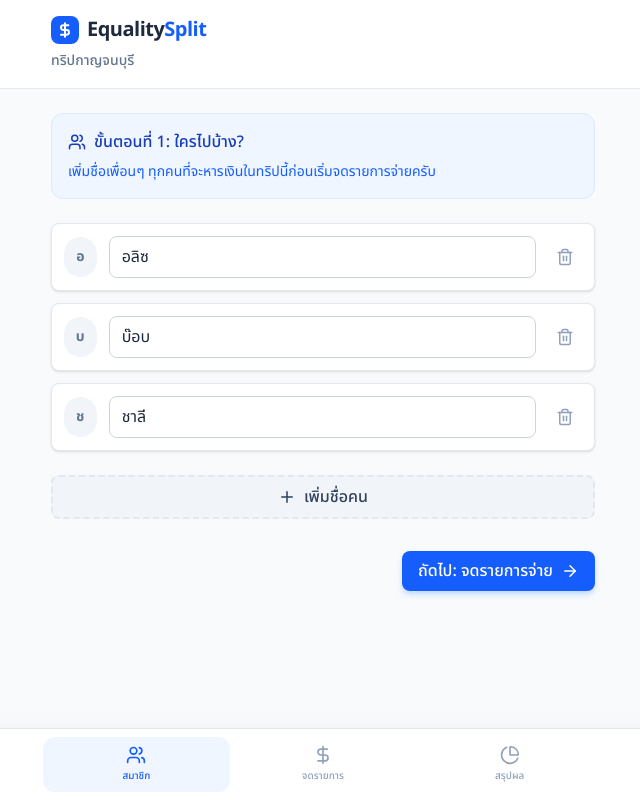
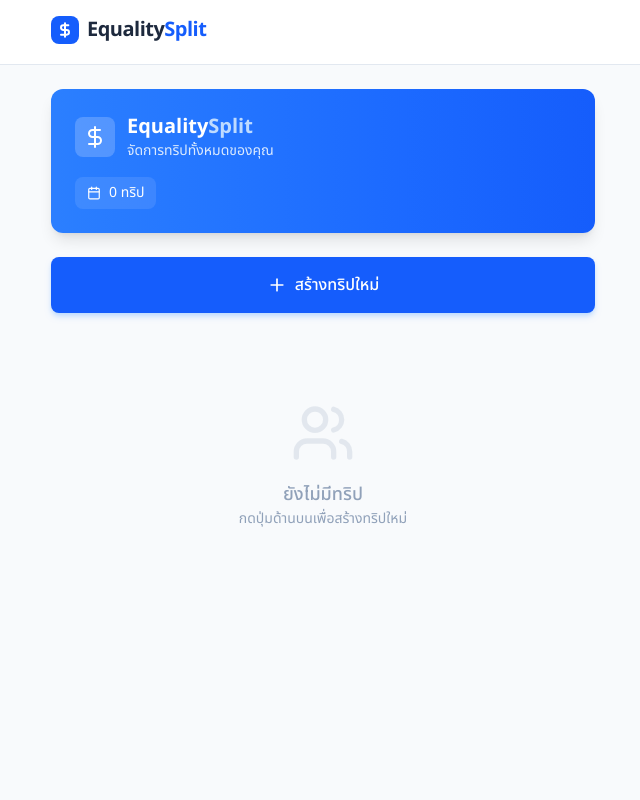
Before and after one commit to Teerut26/bill-splitter, a React (Vite) app: page / in a window 1280 px wide. Shown: the whole page, without its empty margins (317-957 px from the left). Built offline with nearby package versions, Linux system fonts and the light colour scheme.

Commit message:
feat: implement session management by refactoring the store to handle multiple events and introducing new session UI components.

```diff
--- a/src/App.tsx
+++ b/src/App.tsx
@@ -1,30 +1,34 @@
+import { useState, useEffect } from 'react';
 import {
   Header,
   Navigation,
   PeopleTab,
   ExpensesTab,
-  ReportTab
+  ReportTab,
+  SessionList
 } from './components';
 import {
   useBillSplitterStore,
+  useActiveSession,
   useReport,
   useSettlements
 } from './stores/useBillSplitterStore';
 import type { TabType } from './types';
-import { useState } from 'react';
 
 export default function EqualityApp() {
   const [activeTab, setActiveTab] = useState<TabType>('people');
 
   // Get state from store
-  const eventName = useBillSplitterStore(state => state.eventName);
-  const participants = useBillSplitterStore(state => state.participants);
-  const expenses = useBillSplitterStore(state => state.expenses);
+  const sessions = useBillSplitterStore(state => state.sessions);
+  const activeSessionId = useBillSplitterStore(state => state.activeSessionId);
   const newExpense = useBillSplitterStore(state => state.newExpense);
   const isExpenseFormOpen = useBillSplitterStore(state => state.isExpenseFormOpen);
 
   // Get actions from store
-  const setEventName = useBillSplitterStore(state => state.setEventName);
+  const createSession = useBillSplitterStore(state => state.createSession);
+  const deleteSession = useBillSplitterStore(state => state.deleteSession);
+  const selectSession = useBillSplitterStore(state => state.selectSession);
+  const updateSessionName = useBillSplitterStore(state => state.updateSessionName);
   const addParticipant = useBillSplitterStore(state => state.addParticipant);
   const updateParticipantName = useBillSplitterStore(state => state.updateParticipantName);
   const removeParticipant = useBillSplitterStore(state => state.removeParticipant);
@@ -36,21 +40,44 @@ export default function EqualityApp() {
   const submitExpense = useBillSplitterStore(state => state.submitExpense);
   const removeExpense = useBillSplitterStore(state => state.removeExpense);
 
-  // Get computed values
+  // Get active session data
+  const activeSession = useActiveSession();
   const report = useReport();
   const settlements = useSettlements();
+
+  // Reset to people tab when switching sessions
+  useEffect(() => {
+    setActiveTab('people');
+  }, [activeSessionId]);
+
+  const handleBackToSessions = () => {
+    selectSession(null);
+  };
+
+  const isInSession = activeSessionId !== null && activeSession !== undefined;
 
   return (
     <div className="min-h-screen bg-slate-50 text-slate-800 font-sans pb-20">
       <Header
-        eventName={eventName}
-        onEventNameChange={setEventName}
+        eventName={isInSession ? activeSession.name : undefined}
+        onEventNameChange={isInSession ? updateSessionName : undefined}
+        showBackButton={isInSession}
+        onBack={handleBackToSessions}
       />
 
       <main className="max-w-xl mx-auto px-4 py-6">
+        {!isInSession ? (
+          <SessionList
+            sessions={sessions}
+            onCreateSession={() => createSession()}
+            onSelectSession={selectSession}
+            onDeleteSession={deleteSession}
+          />
+        ) : (
+          <>
             {activeTab === 'people' && (
               <PeopleTab
-            participants={participants}
+                participants={activeSession.participants}
                 onAddParticipant={addParticipant}
                 onUpdateParticipantName={updateParticipantName}
                 onRemoveParticipant={removeParticipant}
@@ -60,8 +87,8 @@ export default function EqualityApp() {
 
             {activeTab === 'expenses' && (
               <ExpensesTab
-            participants={participants}
-            expenses={expenses}
+                participants={activeSession.participants}
+                expenses={activeSession.expenses}
                 newExpense={newExpense}
                 isExpenseFormOpen={isExpenseFormOpen}
                 report={report}
@@ -77,17 +104,21 @@ export default function EqualityApp() {
 
             {activeTab === 'report' && (
               <ReportTab
-            participants={participants}
+                participants={activeSession.participants}
                 report={report}
                 settlements={settlements}
               />
             )}
+          </>
+        )}
       </main>
 
+      {isInSession && (
         <Navigation
           activeTab={activeTab}
           onTabChange={setActiveTab}
         />
+      )}
 
       {/* Styles for animations */}
       <style>{`
--- a/src/components/Header.tsx
+++ b/src/components/Header.tsx
@@ -1,15 +1,30 @@
-import { DollarSign } from 'lucide-react';
+import { DollarSign, ArrowLeft } from 'lucide-react';
 import { Input } from './ui';
 
 interface HeaderProps {
-  eventName: string;
-  onEventNameChange: (name: string) => void;
+  eventName?: string;
+  onEventNameChange?: (name: string) => void;
+  showBackButton?: boolean;
+  onBack?: () => void;
 }
 
-const Header = ({ eventName, onEventNameChange }: HeaderProps) => (
+const Header = ({
+  eventName,
+  onEventNameChange,
+  showBackButton = false,
+  onBack
+}: HeaderProps) => (
   <header className="bg-white border-b border-slate-200 sticky top-0 z-10">
     <div className="max-w-xl mx-auto px-4 py-4">
       <div className="flex items-center gap-2 mb-1">
+        {showBackButton && (
+          <button
+            onClick={onBack}
+            className="p-1.5 -ml-1.5 text-slate-500 hover:text-slate-700 hover:bg-slate-100 rounded-lg transition-colors"
+          >
+            <ArrowLeft size={20} />
+          </button>
+        )}
         <div className="bg-blue-600 text-white p-1.5 rounded-lg">
           <DollarSign size={16} strokeWidth={3} />
         </div>
@@ -17,12 +32,14 @@ const Header = ({ eventName, onEventNameChange }: HeaderProps) => (
           Equality<span className="text-blue-600">Split</span>
         </h1>
       </div>
+      {eventName !== undefined && onEventNameChange && (
         <Input
           value={eventName}
           onChange={(e) => onEventNameChange(e.target.value)}
           className="text-sm border-none bg-transparent p-0 font-medium text-slate-500 focus:ring-0 placeholder-slate-400 w-full"
           placeholder="ตั้งชื่อทริป..."
         />
+      )}
     </div>
   </header>
 );
--- /dev/null
+++ b/src/components/SessionCard.tsx
@@ -0,0 +1,70 @@
+import { Trash2, Users, DollarSign, ChevronRight } from 'lucide-react';
+import { formatMoney } from '../utils/formatMoney';
+import type { Session } from '../types';
+
+interface SessionCardProps {
+  session: Session;
+  onSelect: () => void;
+  onDelete: () => void;
+}
+
+const SessionCard = ({ session, onSelect, onDelete }: SessionCardProps) => {
+  const totalAmount = session.expenses.reduce((sum, e) => sum + e.amount, 0);
+  const createdDate = new Date(session.createdAt).toLocaleDateString('th-TH', {
+    day: 'numeric',
+    month: 'short',
+    year: 'numeric'
+  });
+
+  const handleDelete = (e: React.MouseEvent) => {
+    e.stopPropagation();
+    if (confirm(`ต้องการลบทริป "${session.name}" หรือไม่?`)) {
+      onDelete();
+    }
+  };
+
+  return (
+    <div
+      onClick={onSelect}
+      className="bg-white p-4 rounded-xl shadow-sm border border-slate-100 cursor-pointer hover:shadow-md hover:border-blue-200 transition-all group"
+    >
+      <div className="flex items-center justify-between">
+        <div className="flex-1 min-w-0">
+          <h3 className="font-bold text-slate-800 truncate group-hover:text-blue-600 transition-colors">
+            {session.name}
+          </h3>
+          <p className="text-xs text-slate-400 mt-0.5">{createdDate}</p>
+
+          <div className="flex gap-3 mt-2 text-xs text-slate-500">
+            <span className="flex items-center gap-1 bg-slate-50 px-2 py-1 rounded">
+              <Users size={12} />
+              {session.participants.length} คน
+            </span>
+            <span className="flex items-center gap-1 bg-slate-50 px-2 py-1 rounded">
+              <DollarSign size={12} />
+              {session.expenses.length} รายการ
+            </span>
+          </div>
+        </div>
+
+        <div className="flex items-center gap-3">
+          <div className="text-right">
+            <div className="text-xs text-slate-400">ยอดรวม</div>
+            <div className="font-bold text-slate-700">{formatMoney(totalAmount)}</div>
+          </div>
+
+          <button
+            onClick={handleDelete}
+            className="p-2 text-slate-300 hover:text-red-500 hover:bg-red-50 rounded-full transition-all opacity-0 group-hover:opacity-100"
+          >
+            <Trash2 size={16} />
+          </button>
+
+          <ChevronRight size={20} className="text-slate-300 group-hover:text-blue-400 transition-colors" />
+        </div>
+      </div>
+    </div>
+  );
+};
+
+export default SessionCard;
--- /dev/null
+++ b/src/components/SessionList.tsx
@@ -0,0 +1,73 @@
+import { Plus, Users, DollarSign, Calendar } from 'lucide-react';
+import { Button } from './ui';
+import SessionCard from './SessionCard';
+import type { Session } from '../types';
+
+interface SessionListProps {
+  sessions: Session[];
+  onCreateSession: () => void;
+  onSelectSession: (id: string) => void;
+  onDeleteSession: (id: string) => void;
+}
+
+const SessionList = ({
+  sessions,
+  onCreateSession,
+  onSelectSession,
+  onDeleteSession,
+}: SessionListProps) => {
+  const sortedSessions = [...sessions].sort((a, b) => b.createdAt - a.createdAt);
+
+  return (
+    <div className="space-y-6 animate-fadeIn">
+      {/* Header Info */}
+      <div className="bg-gradient-to-r from-blue-500 to-blue-600 text-white p-6 rounded-xl shadow-lg">
+        <div className="flex items-center gap-3 mb-2">
+          <div className="bg-white/20 p-2 rounded-lg">
+            <DollarSign size={24} />
+          </div>
+          <div>
+            <h2 className="text-xl font-bold">Equality<span className="text-blue-200">Split</span></h2>
+            <p className="text-blue-100 text-sm">จัดการทริปทั้งหมดของคุณ</p>
+          </div>
+        </div>
+        <div className="flex gap-4 mt-4 text-sm">
+          <div className="bg-white/10 px-3 py-1.5 rounded-lg flex items-center gap-2">
+            <Calendar size={14} />
+            <span>{sessions.length} ทริป</span>
+          </div>
+        </div>
+      </div>
+
+      {/* Create New Session Button */}
+      <Button
+        onClick={onCreateSession}
+        className="w-full py-4 shadow-lg shadow-blue-200"
+      >
+        <Plus size={20} /> สร้างทริปใหม่
+      </Button>
+
+      {/* Session List */}
+      {sessions.length === 0 ? (
+        <div className="text-center py-16 text-slate-400">
+          <Users size={64} className="mx-auto mb-4 opacity-20" />
+          <p className="text-lg font-medium">ยังไม่มีทริป</p>
+          <p className="text-sm">กดปุ่มด้านบนเพื่อสร้างทริปใหม่</p>
+        </div>
+      ) : (
+        <div className="space-y-3">
+          {sortedSessions.map(session => (
+            <SessionCard
+              key={session.id}
+              session={session}
+              onSelect={() => onSelectSession(session.id)}
+              onDelete={() => onDeleteSession(session.id)}
+            />
+          ))}
+        </div>
+      )}
+    </div>
+  );
+};
+
+export default SessionList;
--- a/src/components/index.ts
+++ b/src/components/index.ts
@@ -3,4 +3,6 @@ export { default as Navigation } from './Navigation';
 export { default as PeopleTab } from './PeopleTab';
 export { default as ExpensesTab } from './ExpensesTab';
 export { default as ReportTab } from './ReportTab';
+export { default as SessionList } from './SessionList';
+export { default as SessionCard } from './SessionCard';
 export * from './ui';
--- a/src/stores/useBillSplitterStore.ts
+++ b/src/stores/useBillSplitterStore.ts
@@ -1,6 +1,6 @@
 import { create } from 'zustand';
 import { persist, createJSONStorage } from 'zustand/middleware';
-import type { Participant, Expense, NewExpense, Report, Settlement } from '../types';
+import type { Participant, Expense, NewExpense, Report, Settlement, Session } from '../types';
 
 const INITIAL_NEW_EXPENSE: NewExpense = {
   title: '',
@@ -11,25 +11,29 @@ const INITIAL_NEW_EXPENSE: NewExpense = {
   customSplits: {}
 };
 
+const generateId = () => `session_${Date.now()}_${Math.random().toString(36).substr(2, 9)}`;
+
 interface BillSplitterState {
   // Persisted State
-  eventName: string;
-  participants: Participant[];
-  expenses: Expense[];
+  sessions: Session[];
+  activeSessionId: string | null;
 
   // Non-persisted UI State
   newExpense: NewExpense;
   isExpenseFormOpen: boolean;
 
-  // Actions
-  setEventName: (name: string) => void;
+  // Session Actions
+  createSession: (name?: string) => string;
+  deleteSession: (id: string) => void;
+  selectSession: (id: string | null) => void;
+  updateSessionName: (name: string) => void;
 
-  // Participant actions
+  // Participant actions (scoped to active session)
   addParticipant: () => void;
   updateParticipantName: (id: number, name: string) => void;
   removeParticipant: (id: number) => boolean;
 
-  // Expense form actions
+  // Expense form actions (scoped to active session)
   setIsExpenseFormOpen: (isOpen: boolean) => void;
   toggleInvolvedInNewExpense: (id: number) => void;
   selectAllInvolved: () => void;
@@ -38,58 +42,117 @@ interface BillSplitterState {
   resetNewExpenseForm: () => void;
   submitExpense: (formatMoney: (amount: number) => string) => boolean;
   removeExpense: (id: number) => void;
+}
 
-  // Reset action
-  resetAll: () => void;
-}
+// Helper to get active session
+const getActiveSession = (state: BillSplitterState): Session | undefined => {
+  return state.sessions.find(s => s.id === state.activeSessionId);
+};
+
+// Helper to update active session
+const updateActiveSession = (
+  state: BillSplitterState,
+  updater: (session: Session) => Partial<Session>
+): Session[] => {
+  return state.sessions.map(s =>
+    s.id === state.activeSessionId
+      ? { ...s, ...updater(s) }
+      : s
+  );
+};
 
 export const useBillSplitterStore = create<BillSplitterState>()(
   persist(
     (set, get) => ({
       // Initial State
-      eventName: 'ทริปกาญจนบุรี',
-      participants: [
-        { id: 1, name: 'อลิซ' },
-        { id: 2, name: 'บ๊อบ' },
-        { id: 3, name: 'ชาลี' }
-      ],
-      expenses: [],
+      sessions: [],
+      activeSessionId: null,
       newExpense: INITIAL_NEW_EXPENSE,
       isExpenseFormOpen: false,
 
-      // Actions
-      setEventName: (name) => set({ eventName: name }),
+      // Session Actions
+      createSession: (name) => {
+        const id = generateId();
+        const newSession: Session = {
+          id,
+          name: name || `ทริปใหม่ ${get().sessions.length + 1}`,
+          createdAt: Date.now(),
+          participants: [],
+          expenses: []
+        };
+        set(state => ({
+          sessions: [...state.sessions, newSession],
+          activeSessionId: id
+        }));
+        return id;
+      },
 
-      addParticipant: () => {
-        const { participants } = get();
-        const newId = participants.length > 0
-          ? Math.max(...participants.map(p => p.id)) + 1
-          : 1;
+      deleteSession: (id) => {
+        set(state => ({
+          sessions: state.sessions.filter(s => s.id !== id),
+          activeSessionId: state.activeSessionId === id ? null : state.activeSessionId
+        }));
+      },
+
+      selectSession: (id) => {
         set({
-          participants: [...participants, { id: newId, name: `เพื่อนคนที่ ${newId}` }]
+          activeSessionId: id,
+          newExpense: INITIAL_NEW_EXPENSE,
+          isExpenseFormOpen: false
         });
       },
 
+      updateSessionName: (name) => {
+        set(state => ({
+          sessions: updateActiveSession(state, () => ({ name }))
+        }));
+      },
+
+      // Participant Actions (scoped to active session)
+      addParticipant: () => {
+        const activeSession = getActiveSession(get());
+        if (!activeSession) return;
+
+        const newId = activeSession.participants.length > 0
+          ? Math.max(...activeSession.participants.map(p => p.id)) + 1
+          : 1;
+
+        set(state => ({
+          sessions: updateActiveSession(state, (s) => ({
+            participants: [...s.participants, { id: newId, name: `เพื่อนคนที่ ${newId}` }]
+          }))
+        }));
+      },
+
       updateParticipantName: (id, name) => {
-        const { participants } = get();
-        set({
-          participants: participants.map(p => p.id === id ? { ...p, name } : p)
-        });
+        set(state => ({
+          sessions: updateActiveSession(state, (s) => ({
+            participants: s.participants.map(p => p.id === id ? { ...p, name } : p)
+          }))
+        }));
       },
 
       removeParticipant: (id) => {
-        const { participants, expenses } = get();
-        if (expenses.some(e =>
+        const activeSession = getActiveSession(get());
+        if (!activeSession) return false;
+
+        if (activeSession.expenses.some(e =>
           e.payerId === String(id) ||
           (e.involvedIds && e.involvedIds.includes(id)) ||
           (e.customSplits && e.customSplits[id] > 0)
         )) {
           return false;
         }
-        set({ participants: participants.filter(p => p.id !== id) });
+
+        set(state => ({
+          sessions: updateActiveSession(state, (s) => ({
+            participants: s.participants.filter(p => p.id !== id)
+          }))
+        }));
         return true;
       },
 
+      // Expense Form Actions
       setIsExpenseFormOpen: (isOpen) => set({ isExpenseFormOpen: isOpen }),
 
       toggleInvolvedInNewExpense: (id) => {
@@ -113,11 +176,14 @@ export const useBillSplitterStore = create<BillSplitterState>()(
       },
 
       selectAllInvolved: () => {
-        const { newExpense, participants } = get();
+        const activeSession = getActiveSession(get());
+        if (!activeSession) return;
+
+        const { newExpense } = get();
         set({
           newExpense: {
             ...newExpense,
-            involvedIds: participants.map(p => p.id)
+            involvedIds: activeSession.participants.map(p => p.id)
           }
         });
       },
@@ -149,7 +215,10 @@ export const useBillSplitterStore = create<BillSplitterState>()(
       },
 
       submitExpense: (formatMoney) => {
-        const { newExpense, expenses, participants } = get();
+        const activeSession = getActiveSession(get());
+        if (!activeSession) return false;
+
+        const { newExpense } = get();
 
         if (!newExpense.title || !newExpense.amount || !newExpense.payerId) {
           alert("กรุณากรอกชื่อรายการ, จำนวนเงิน, และคนจ่ายให้ครบถ้วนครับ");
@@ -159,7 +228,6 @@ export const useBillSplitterStore = create<BillSplitterState>()(
         const amountVal = parseFloat(newExpense.amount);
         const expenseData = { ...newExpense };
 
-        // Validation for Unequal Split
         if (expenseData.splitMode === 'exact') {
           const currentSum = Object.values(expenseData.customSplits).reduce((a, b) => a + b, 0);
           if (Math.abs(currentSum - amountVal) > 0.05) {
@@ -168,7 +236,7 @@ export const useBillSplitterStore = create<BillSplitterState>()(
           }
         } else {
           if (expenseData.involvedIds.length === 0) {
-            expenseData.involvedIds = participants.map(p => p.id);
+            expenseData.involvedIds = activeSession.participants.map(p => p.id);
           }
         }
 
@@ -182,49 +250,49 @@ export const useBillSplitterStore = create<BillSplitterState>()(
           customSplits: expenseData.splitMode === 'exact' ? expenseData.customSplits : {}
         };
 
-        set({
-          expenses: [...expenses, expense],
+        set(state => ({
+          sessions: updateActiveSession(state, (s) => ({
+            expenses: [...s.expenses, expense]
+          })),
           newExpense: INITIAL_NEW_EXPENSE,
           isExpenseFormOpen: false
-        });
+        }));
         return true;
       },
 
       removeExpense: (id) => {
-        const { expenses } = get();
-        set({ expenses: expenses.filter(e => e.id !== id) });
+        set(state => ({
+          sessions: updateActiveSession(state, (s) => ({
+            expenses: s.expenses.filter(e => e.id !== id)
+          }))
+        }));
       },
-
-      resetAll: () => {
-        set({
-          eventName: 'ทริปใหม่',
-          participants: [],
-          expenses: [],
-          newExpense: INITIAL_NEW_EXPENSE,
-          isExpenseFormOpen: false
-        });
-      }
     }),
     {
-      name: 'bill-splitter-storage',
+      name: 'bill-splitter-storage-v2',
       storage: createJSONStorage(() => localStorage),
       partialize: (state) => ({
-        eventName: state.eventName,
-        participants: state.participants,
-        expenses: state.expenses,
+        sessions: state.sessions,
+        activeSessionId: state.activeSessionId,
       }),
     }
   )
 );
 
 // Selector hooks for computed values
+export const useActiveSession = (): Session | undefined => {
+  const sessions = useBillSplitterStore(state => state.sessions);
+  const activeSessionId = useBillSplitterStore(state => state.activeSessionId);
+  return sessions.find(s => s.id === activeSessionId);
+};
+
 export const useReport = (): Report => {
-  const participants = useBillSplitterStore(state => state.participants);
-  const expenses = useBillSplitterStore(state => state.expenses);
+  const activeSession = useActiveSession();
+  const participants = activeSession?.participants || [];
+  const expenses = activeSession?.expenses || [];
 
   const stats: Report['stats'] = {};
 
-  // Initialize
   participants.forEach(p => {
     stats[p.id] = {
       id: p.id,
@@ -241,13 +309,11 @@ export const useReport = (): Report => {
     const amount = e.amount;
     totalTripCost += amount;
 
-    // Add to payer's paid total
     const payerId = parseInt(e.payerId);
     if (stats[payerId]) {
       stats[payerId].paid += amount;
     }
 
-    // Calculate Split
     if (e.splitMode === 'exact' && e.customSplits) {
       Object.entries(e.customSplits).forEach(([pid, splitVal]) => {
         const numPid = parseInt(pid);
@@ -268,7 +334,6 @@ export const useReport = (): Report => {
     }
   });
 
-  // Calculate Net
   Object.values(stats).forEach(person => {
     person.net = person.paid - person.share;
   });
```
Also changed, not shown: src/types/index.ts (+13 -0 lines). Lines whose indentation alone changed are shown as unchanged.
